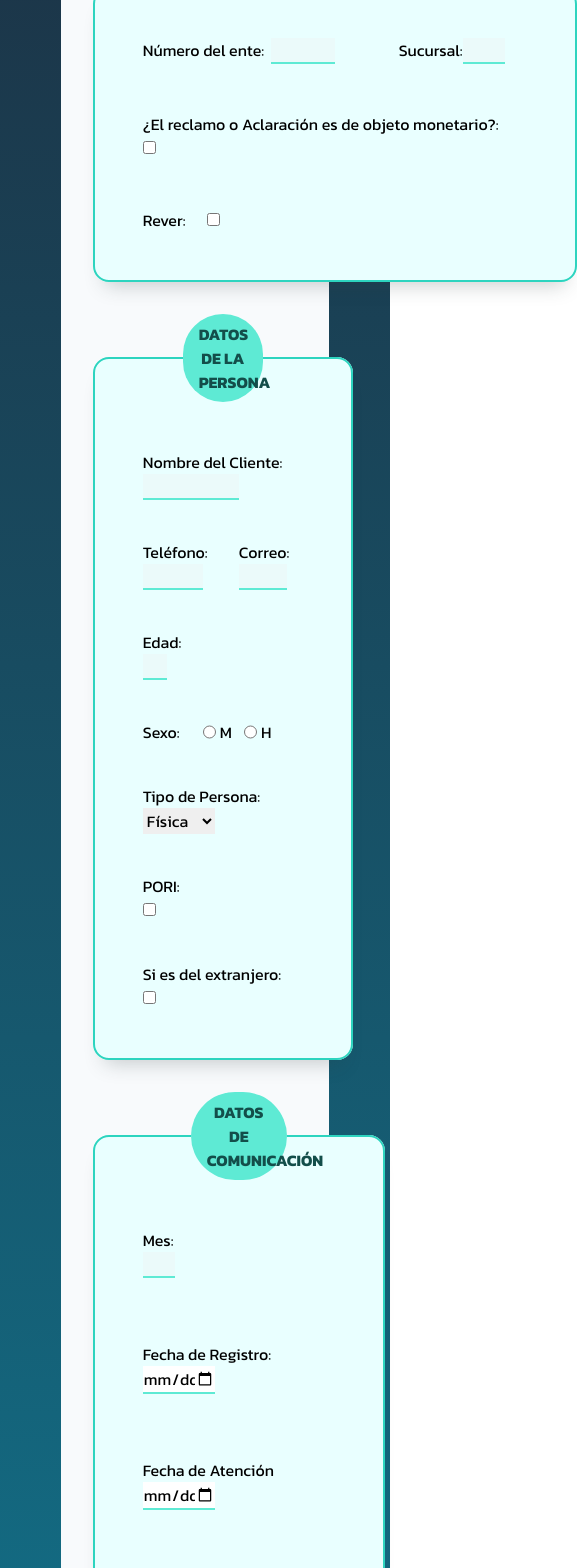
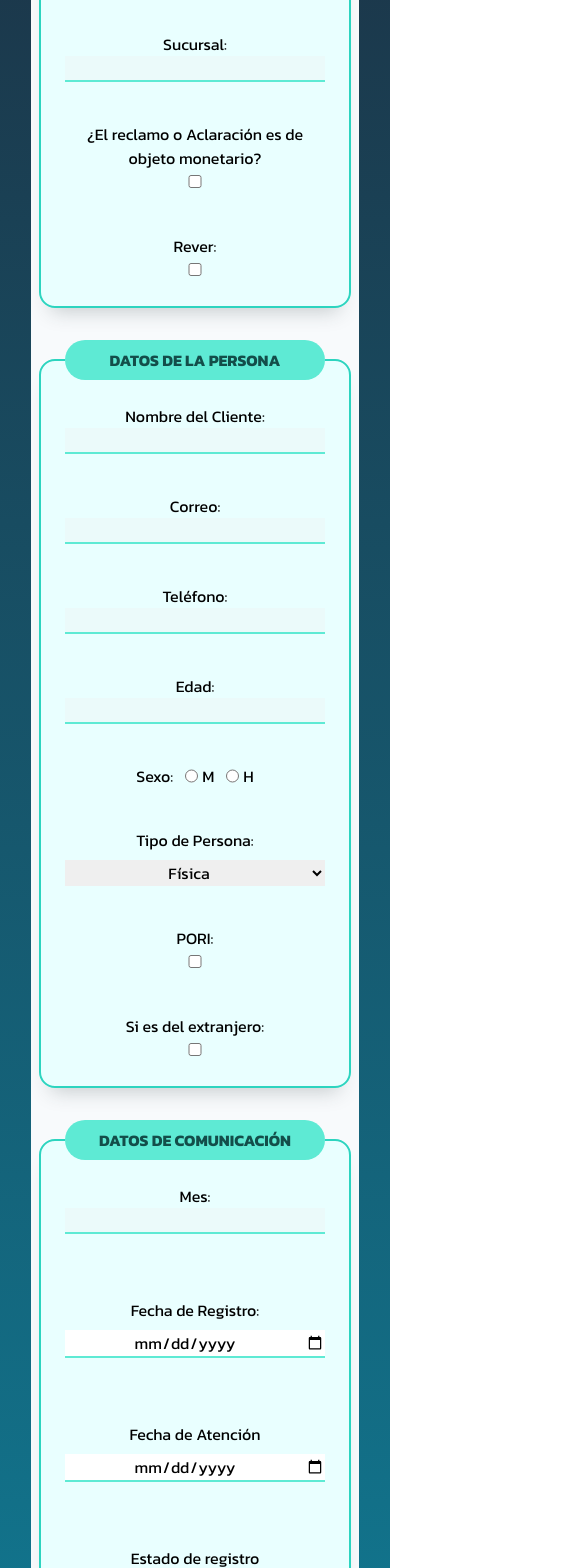
Before and after one commit to EmyRub/condusefApp, a React (Vite) app: page /condusefApp/quejas in a window 390 px wide. Shown: the part 432-2000 px from the top of the page, 577 px wide, since content can reach past the window. Built offline with nearby package versions, Linux system fonts and the light colour scheme.

Commit message:
responsive

```diff
--- a/src/components/Forms/Form.module.css
+++ b/src/components/Forms/Form.module.css
@@ -1,5 +1,4 @@
 [data-formulario] fieldset {
-    padding: 3rem;
     border-width: 2px;
     border-radius: 1rem;
     margin-bottom: 2rem;
@@ -11,7 +10,8 @@
 [data-formulario] legend {
     font-weight: bold;
     text-align: center;
-    padding: .5rem 1rem;
+    padding-top: .5rem;
+    padding-bottom: .5rem;
     border-radius: 9rem;
     color: rgb(19 78 74);
     text-transform: uppercase;
--- a/src/components/Forms/ReuneForm.tsx
+++ b/src/components/Forms/ReuneForm.tsx
@@ -4,58 +4,58 @@ export default function ReuneForm() {
     return (
         <form autoComplete="on" data-formulario>
 
-            <fieldset className="flex justify-between items-center flex-wrap gap-12 ">
+            <fieldset className="flex justify-between items-center flex-wrap gap-10 md:gap-12 p-6 lg:p-12">
 
-                <div className="basis-1/2">
-                    <label htmlFor="ente" className="w-32">Número del ente:</label>
-                    <input type="number" name="ente" id="ente" className="w-2/6" readOnly disabled />
+                <div className="basis-full lg:basis-1/2">
+                    <label htmlFor="ente" className="w-full lg:w-32 text-center lg:text-left">Número del ente:</label>
+                    <input type="number" name="ente" id="ente" className="w-full lg:w-1/2" readOnly disabled />
                 </div>
 
-                <div className="basis-1/3">
-                    <label htmlFor="sucur" className="w-16">Sucursal:</label>
-                    <input type="number" name="sucur" id="sucur" className="w-2/6" readOnly disabled />
+                <div className="basis-full lg:basis-2/5">
+                    <label htmlFor="sucur" className="w-full lg:w-16 text-center xl:text-left">Sucursal:</label>
+                    <input type="number" name="sucur" id="sucur" className="w-full lg:w-3/5" readOnly disabled />
                 </div>
 
-                <div className="basis-1/2">
-                    <label htmlFor="recl" className="w-96">¿El reclamo o Aclaración es de objeto monetario?:</label>
-                    <input type="checkbox" name="recl" id="recl" />
+                <div className="basis-full lg:basis-1/2">
+                    <label htmlFor="recl" className="w-full lg:w-56 text-center">¿El reclamo o Aclaración es de objeto monetario?</label>
+                    <input type="checkbox" name="recl" id="recl" className='w-full lg:w-1/5' />
                 </div>
 
-                <div className="basis-1/3">
-                    <label htmlFor="rever" className="w-16">Rever:</label>
-                    <input type="checkbox" name="rever" id="rever" />
+                <div className="basis-full lg:basis-2/5">
+                    <label htmlFor="rever" className="w-full lg:w-16 text-center xl:text-left">Rever:</label>
+                    <input type="checkbox" name="rever" id="rever" className='w-full lg:w-1/6' />
                 </div>
 
             </fieldset>
 
-            <fieldset>
+            <fieldset className='p-6 lg:p-12'>
 
-                <legend className='w-1/2'>Datos de la persona</legend>
+                <legend className='w-full md:w-1/2 xl:px-4'>Datos de la persona</legend>
 
                 <div className="flex justify-between flex-wrap gap-y-10 gap-x-2">
 
-                    <div className="basis-1/2">
-                        <label htmlFor="cliente" className="w-36">Nombre del Cliente:</label>
-                        <input type="text" name="cliente" id="cliente" className="w-8/12" readOnly disabled />
+                    <div className="basis-full">
+                        <label htmlFor="cliente" className="w-full lg:w-36 text-center lg:text-left">Nombre del Cliente:</label>
+                        <input type="text" name="cliente" id="cliente" className="w-full lg:w-3/4" readOnly disabled />
                     </div>
 
-                    <div className="basis-5/12">
-                        <label htmlFor="tel" className="w-20">Teléfono:</label>
-                        <input type="tel" name="tel" id="tel" className="w-9/12" readOnly disabled />
+                    <div className="basis-full lg:basis-1/2">
+                        <label htmlFor="email" className="w-full lg:w-16 text-center lg:text-left">Correo:</label>
+                        <input type="email" name="email" id="email" className="w-full lg:w-3/4" readOnly disabled />
                     </div>
 
-                    <div className="basis-2/6">
-                        <label htmlFor="email" className="w-16">Correo:</label>
-                        <input type="email" name="email" id="email" className="w-3/4" readOnly disabled />
+                    <div className="basis-full lg:basis-5/12">
+                        <label htmlFor="tel" className="w-full lg:w-20 text-center xl:text-left">Teléfono:</label>
+                        <input type="tel" name="tel" id="tel" className="w-full lg:w-3/5" readOnly disabled />
                     </div>
 
-                    <div className="basis-1/5">
-                        <label htmlFor="age" className="w-12">Edad:</label>
-                        <input type="number" name="age" id="age" className="w-1/2" readOnly disabled />
+                    <div className="basis-full lg:basis-1/5">
+                        <label htmlFor="age" className="w-full lg:w-12 text-center lg:text-left">Edad:</label>
+                        <input type="number" name="age" id="age" className="w-full lg:w-1/2" readOnly disabled />
                     </div>
 
-                    <div className="basis-1/5 flex gap-3 items-center">
-                        <label htmlFor="sex" className="w-12">Sexo:</label>
+                    <div className="basis-full lg:basis-1/5 flex gap-3 items-center justify-center lg:justify-start">
+                        <label htmlFor="sex" className="lg:w-12">Sexo:</label>
 
                         <div className="flex gap-1">
                             <input type="radio" name="sex" id="m" />
@@ -67,103 +67,103 @@ export default function ReuneForm() {
                         </div>
                     </div>
 
-                    <div className="basis-2/6">
-                        <label htmlFor="typePer" className="w-36">Tipo de Persona:</label>
+                    <div className="basis-full lg:basis-1/2">
+                        <label htmlFor="typePer" className="w-full lg:w-36 text-center lg:text-left mb-2 lg:mb-0">Tipo de Persona:</label>
 
-                        <select name="typePer" id="typePer" className="w-1/2">
+                        <select name="typePer" id="typePer" className="w-full lg:w-1/2 text-center lg:text-left">
                             <option value="">Física</option>
                         </select>
                     </div>
 
-                    <div className="basis-1/5">
-                        <label htmlFor="pori" className="w-12">PORI:</label>
-                        <input type="checkbox" name="pori" id="pori" />
+                    <div className="basis-full lg:basis-5/12">
+                        <label htmlFor="pori" className="w-full lg:w-12 text-center lg:text-left">PORI:</label>
+                        <input type="checkbox" name="pori" id="pori" className='lg:w-12 w-full' />
 
                     </div>
 
-                    <div className="basis-1/5">
-                        <label htmlFor="exg" className="w-40">Si es del extranjero:</label>
-                        <input type="checkbox" name="exg" id="exg" />
+                    <div className="basis-full lg:basis-1/2">
+                        <label htmlFor="exg" className="w-full lg:w-40 text-center lg:text-left">Si es del extranjero:</label>
+                        <input type="checkbox" name="exg" id="exg" className='w-full lg:w-12' />
                     </div>
 
                 </div>
             </fieldset>
 
-            <fieldset>
+            <fieldset className='p-6 xl:p-12'>
 
-                <legend className='w-1/2'>Datos de Comunicación</legend>
+                <legend className='w-full md:w-1/2 xl:px-4'>Datos de Comunicación</legend>
 
                 <div className="flex justify-between flex-wrap gap-y-16 gap-x-2">
 
-                    <div className="basis-1/4">
-                        <label htmlFor="mes" className="w-12">Mes:</label>
-                        <input id="mes" type="number" className="w-4/6" readOnly disabled />
+                    <div className="basis-full lg:basis-1/4">
+                        <label htmlFor="mes" className="w-full lg:w-12 text-center lg:text-left">Mes:</label>
+                        <input id="mes" type="number" className="w-full lg:w-4/6" readOnly disabled />
                     </div>
 
-                    <div className="basis-2/6">
-                        <label htmlFor="FReg" className="w-36">Fecha de Registro:</label>
-                        <input type="date" name="FReg" id="FReg" className="w-1/2" />
+                    <div className="basis-full lg:basis-2/6">
+                        <label htmlFor="FReg" className="w-full lg:w-36 text-center lg:text-left mb-2 lg:mb-0">Fecha de Registro:</label>
+                        <input type="date" name="FReg" id="FReg" className="w-full lg:w-1/2 text-center" />
                     </div>
 
-                    <div className="basis-2/6">
-                        <label htmlFor="FeAtn" className="w-36">Fecha de Atención</label>
-                        <input type="date" name="FeAtn" id="FeAtn" className="w-1/2" />
+                    <div className="basis-full lg:basis-2/6">
+                        <label htmlFor="FeAtn" className="w-full lg:w-36 text-center lg:text-left mb-2 lg:mb-0">Fecha de Atención</label>
+                        <input type="date" name="FeAtn" id="FeAtn" className="w-full lg:w-1/2 text-center" />
                     </div>
 
-                    <div className="basis-1/3">
-                        <label htmlFor="eReg" className="w-36">Estado de registro</label>
+                    <div className="basis-full lg:basis-1/3">
+                        <label htmlFor="eReg" className="w-full lg:w-36 text-center lg:text-left mb-2 lg:mb-0">Estado de registro</label>
 
-                        <select name="eReg" id="eReg" className="w-1/2">
+                        <select name="eReg" id="eReg" className="w-full lg:w-1/2 text-center">
                             <option value="">Concluido</option>
                         </select>
                     </div>
 
-                    <div className="basis-2/6">
-                        <label htmlFor="nAtn" className="w-36">Nivel de Atención:</label>
+                    <div className="basis-full lg:basis-2/6">
+                        <label htmlFor="nAtn" className="w-full lg:w-36 text-center lg:text-left mb-2 lg:mb-0">Nivel de Atención:</label>
 
-                        <select name="nAtn" id="nAtn" className="w-1/2">
+                        <select name="nAtn" id="nAtn" className="w-full lg:w-1/2 text-center">
                             <option value="">Vía Eletrónica</option>
                         </select>
                     </div>
 
-                    <div className="basis-1/4">
-                        <label htmlFor="queja" className="w-28">Tipo de Queja</label>
+                    <div className="basis-full lg:basis-1/4">
+                        <label htmlFor="queja" className="w-full lg:w-28 text-center lg:text-left mb-2 lg:mb-0">Tipo de Queja</label>
 
-                        <select name="queja" id="queja" className="w-5/12">
+                        <select name="queja" id="queja" className="w-full lg:w-5/12 text-center">
                             <option value="">Consulta</option>
                         </select>
                     </div>
 
-                    <div className="basis-1/3">
-                        <label htmlFor="nProd" className="w-40">Número de Producto:</label>
+                    <div className="basis-full lg:basis-1/3">
+                        <label htmlFor="nProd" className="w-full lg:w-40 text-center lg:text-left mb-2 lg:mb-0">Número de Producto:</label>
 
-                        <select name="nProd" id="nProd" className="w-5/12">
+                        <select name="nProd" id="nProd" className="w-full lg:w-5/12 text-center">
                             <option value="">14653216</option>
                         </select>
                     </div>
 
-                    <div className="basis-2/6">
-                        <label htmlFor="foConduf" className="w-28">Folio condusef:</label>
-                        <input type="number" name="foConduf" id="foConduf" className="w-3/5" readOnly disabled />
+                    <div className="basis-full lg:basis-2/6">
+                        <label htmlFor="foConduf" className="w-full lg:w-28 text-center lg:text-left">Folio condusef:</label>
+                        <input type="number" name="foConduf" id="foConduf" className="w-full lg:w-3/5" readOnly disabled />
                     </div>
 
-                    <div className="basis-1/4">
-                        <label htmlFor="FoAtn" className="w-32">Folio de Atención</label>
-                        <input type="number" name="FoAtn" id="FoAtn" className="w-1/3" readOnly disabled />
+                    <div className="basis-full lg:basis-1/4">
+                        <label htmlFor="FoAtn" className="w-full lg:w-32 text-center lg:text-left">Folio de Atención</label>
+                        <input type="number" name="FoAtn" id="FoAtn" className="w-full lg:w-1/3" readOnly disabled />
                     </div>
 
 
-                    <div className="basis-1/2">
-                        <label htmlFor="mCom" className="w-48">Medio de Comunicación:</label>
+                    <div className="basis-full lg:basis-1/2">
+                        <label htmlFor="mCom" className="w-full lg:w-48 text-center lg:text-left mb-2 lg:mb-0">Medio de Comunicación:</label>
 
-                        <select name="mCom" id="mCom" className="w-1/2">
+                        <select name="mCom" id="mCom" className="w-full lg:w-1/2 text-center">
                             <option value="">Correo Electrónico</option>
                         </select>
                     </div>
 
-                    <div className="basis-5/12">
-                        <label htmlFor="causa" className="w-12">Causa:</label>
-                        <input type="number" name="causa" id="causa" className="w-10/12" readOnly disabled />
+                    <div className="basis-full lg:basis-5/12">
+                        <label htmlFor="causa" className="w-full lg:w-12 text-center lg:text-left">Causa:</label>
+                        <input type="number" name="causa" id="causa" className="w-full lg:w-10/12" readOnly disabled />
                     </div>
 
                 </div>
--- a/src/views/QuejasPage.tsx
+++ b/src/views/QuejasPage.tsx
@@ -23,7 +23,7 @@ export default function IndexPage() {
 
   return (
     <>
-      <main className="p-8 bg-slate-50 rounded-2xl w-9/12 mx-auto relative">
+      <main className="p-2 md:p-8 bg-slate-50 rounded-2xl w-11/12 md:w-9/12 mx-auto relative">
 
         <form className="flex justify-center bg-teal-500 rounded-2xl shadow-lg">
           <select
@@ -37,15 +37,15 @@ export default function IndexPage() {
           </select>
         </form>
 
-        <nav className="py-12 flex justify-around items-center flex-wrap gap-12">
+        <nav className="py-12 flex justify-around items-center flex-wrap gap-6 lg:gap-12">
 
           <button
             onClick={() => handleModal(1)}
-            className="bg-teal-500 px-8 py-3 rounded-2xl text-white hover:bg-teal-700 uppercase font-bold min-w-64 w-80 shadow-lg">Registro Para No Clientes</button>
+            className="bg-teal-500 px-8 py-3 rounded-2xl text-white hover:bg-teal-700 uppercase font-bold w-11/12 md:w-80 shadow-lg">Registro Para No Clientes</button>
 
           <button
             onClick={() => handleModal(2)}
-            className="bg-teal-500 px-8 py-3 rounded-2xl text-white hover:bg-teal-700 uppercase font-bold min-w-64 w-80 shadow-lg">Editar dirección</button>
+            className="bg-teal-500 px-8 py-3 rounded-2xl text-white hover:bg-teal-700 uppercase font-bold w-11/12 md:w-80 shadow-lg">Editar dirección</button>
 
         </nav>
 
```
